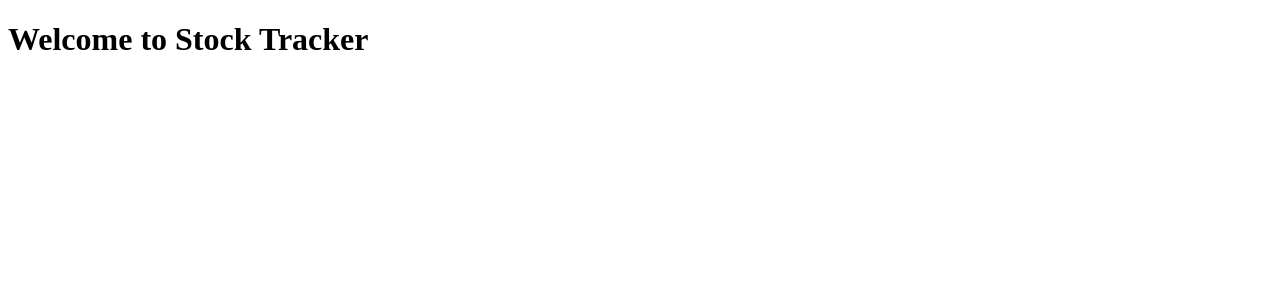
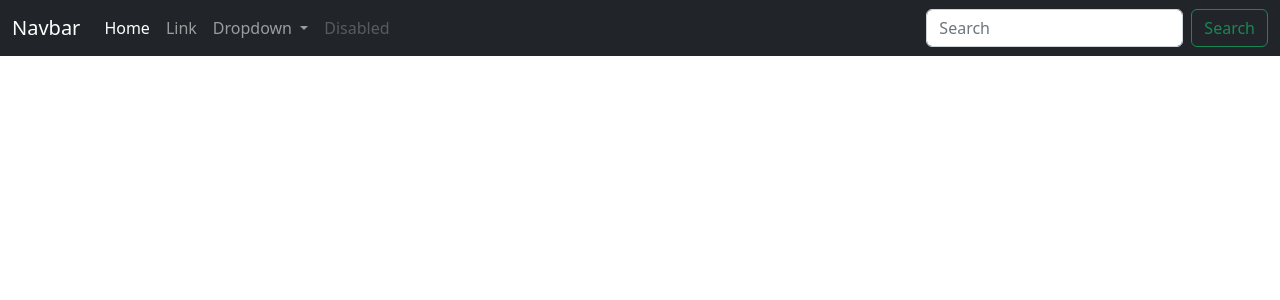
Before and after one commit to hrishisvijayan/Stock-market-tracker, a Django app: page /main in a window 1280 px wide. Shown: the top 300 px of the page. Run offline with Django 4.2, Linux system fonts and the light colour scheme.

Commit message:
design pending

```diff
--- a/stockproject/main/templates/main/basic.html
+++ b/stockproject/main/templates/main/basic.html
@@ -1,12 +1,65 @@
-<!DOCTYPE html>
+<!doctype html>
 <html lang="en">
-<head>
-    <meta charset="UTF-8">
-    <meta http-equiv="X-UA-Compatible" content="IE=edge">
-    <meta name="viewport" content="width=device-width, initial-scale=1.0">
-    <title> Basics </title>
-</head>
-<body>
-    <h1> Welcome to Stock Tracker </h1>
-</body>
+{% load static %}
+  <head>
+    <meta charset="utf-8">
+    <meta name="viewport" content="width=device-width, initial-scale=1">
+    <!-- <title>Bootstrap demo</title> -->
+    <link href="https://cdn.jsdelivr.net/npm/bootstrap@5.2.0/dist/css/bootstrap.min.css" rel="stylesheet" integrity="sha384-gH2yIJqKdNHPEq0n4Mqa/HGKIhSkIHeL5AyhkYV8i59U5AR6csBvApHHNl/vI1Bx" crossorigin="anonymous">
+    <link rel="stylesheet" type="text/css" href="{% static 'mainapp/css/basic.css' %}" >
+    <title>{% block title %} {% endblock %} </title>
+    <style>
+
+    </style>
+    {% block css %}
+    {% endblock %}
+  </head>
+  <body>
+
+    <nav class="navbar navbar-expand-lg navbar-dark bg-dark">
+        <div class="container-fluid">
+          <a class="navbar-brand" href="#">Navbar</a>
+          <button class="navbar-toggler" type="button" data-bs-toggle="collapse" data-bs-target="#navbarSupportedContent" aria-controls="navbarSupportedContent" aria-expanded="false" aria-label="Toggle navigation">
+            <span class="navbar-toggler-icon"></span>
+          </button>
+          <div class="collapse navbar-collapse" id="navbarSupportedContent">
+            <ul class="navbar-nav me-auto mb-2 mb-lg-0">
+              <li class="nav-item">
+                <a class="nav-link active" aria-current="page" href="#">Home</a>
+              </li>
+              <li class="nav-item">
+                <a class="nav-link" href="#">Link</a>
+              </li>
+              <li class="nav-item dropdown">
+                <a class="nav-link dropdown-toggle" href="#" role="button" data-bs-toggle="dropdown" aria-expanded="false">
+                  Dropdown
+                </a>
+                <ul class="dropdown-menu">
+                  <li><a class="dropdown-item" href="#">Action</a></li>
+                  <li><a class="dropdown-item" href="#">Another action</a></li>
+                  <li><hr class="dropdown-divider"></li>
+                  <li><a class="dropdown-item" href="#">Something else here</a></li>
+                </ul>
+              </li>
+              <li class="nav-item">
+                <a class="nav-link disabled">Disabled</a>
+              </li>
+            </ul>
+            <form class="d-flex" role="search">
+              <input class="form-control me-2" type="search" placeholder="Search" aria-label="Search">
+              <button class="btn btn-outline-success" type="submit">Search</button>
+            </form>
+          </div>
+        </div>
+      </nav>
+
+      {% block body %}
+      {% endblock %}
+
+    <script src="https://cdn.jsdelivr.net/npm/bootstrap@5.2.0/dist/js/bootstrap.bundle.min.js" integrity="sha384-A3rJD856KowSb7dwlZdYEkO39Gagi7vIsF0jrRAoQmDKKtQBHUuLZ9AsSv4jD4Xa" crossorigin="anonymous"></script>
+  </body>
+  <script>
+
+  </script>
+  {% block js %} {% endblock %}
 </html>
--- /dev/null
+++ b/stockproject/main/templates/main/stockpicker.html
@@ -0,0 +1,17 @@
+{% extends 'main/basic.html' %}
+{% load static %}
+{% block title %}
+StockPicker
+{% endblock %}
+{% block css %}
+<style>
+
+</style>
+{% endblock %}
+{% block body %}
+{% endblock %}
+{% block js %}
+<script>
+
+</script>
+{% endblock %}
--- a/stockproject/main/urls.py
+++ b/stockproject/main/urls.py
@@ -2,5 +2,5 @@ from . import views
 from django.urls import path
 
 urlpatterns = [
-    path('',views.home),
+    path('',views.stockPicker,name='stockpicker'),
 ]
--- a/stockproject/main/views.py
+++ b/stockproject/main/views.py
@@ -3,5 +3,5 @@ from django.shortcuts import render
 
 # Create your views here.
 
-def home(self):
-    return render(self,'main/basic.html')
+def stockPicker(self):
+    return render(self,'main/stockpicker.html')
```
Also changed, not shown: stockproject/main/static/main/css/basics.css (added), stockproject/main/static/main/css/stocktracker.css (added).
